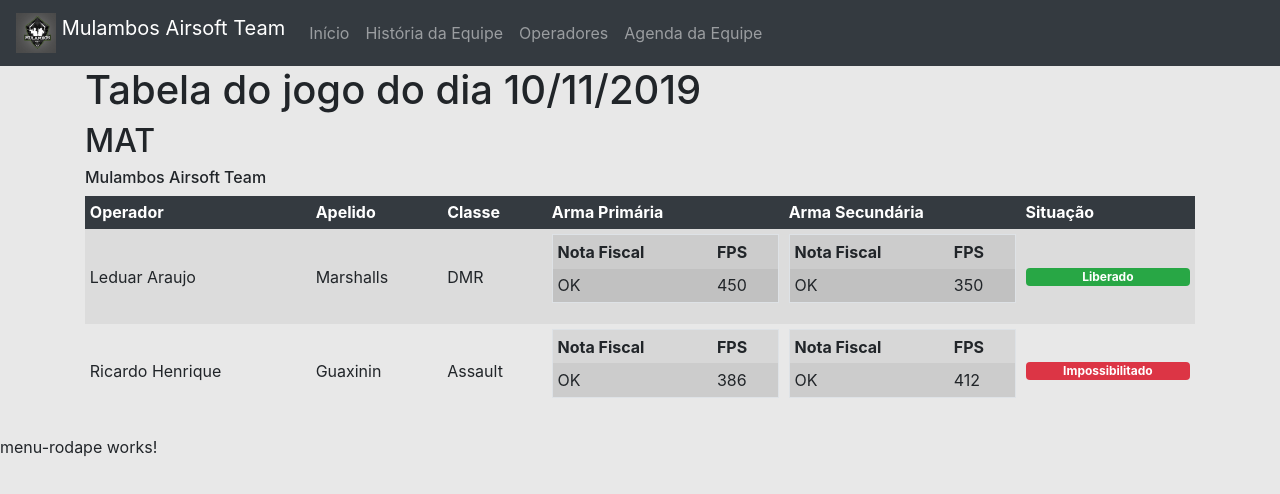
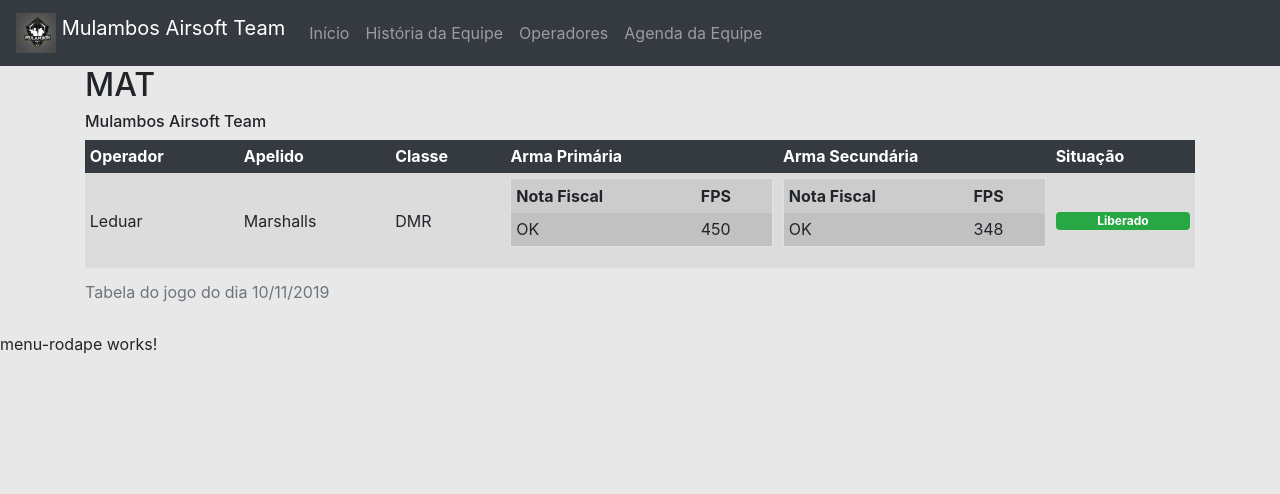
Before and after one commit to LeduarAraujo/app-mulambos, an Angular app: page /controleJogos in a window 1280 px wide. Shown: the top 494 px of the page. Built offline with nearby package versions, Linux system fonts and the light colour scheme.

Commit message:
Implementação da parte dinamica do html em dinamizar a tabela

```diff
--- a/src/app/components/controle-jogos/controle-jogos.component.html
+++ b/src/app/components/controle-jogos/controle-jogos.component.html
@@ -1,14 +1,9 @@
-
 <div class="container">
-
-    <h1>Tabela do jogo do dia 10/11/2019</h1>
-
     <h2>MAT</h2>
-                    <h6>Mulambos Airsoft Team</h6>
-
+    <h6>Mulambos Airsoft Team</h6>
     <table class="table table-sm table-striped table-borderless">
+        <caption>Tabela do jogo do dia 10/11/2019</caption>
         <thead class="thead-dark">
-
             <tr>
                 <th scope="col">Operador</th>
                 <th scope="col">Apelido</th>
@@ -19,10 +14,10 @@
             </tr>
         </thead>
         <tbody>
-            <tr>
-                <td class="align-middle">Leduar Araujo</td>
-                <td class="align-middle">Marshalls</td>
-                <td class="align-middle">DMR</td>
+            <tr *ngFor="let opr of listOpr">
+                <td class="align-middle">{{ opr.nmOpr }}</td>
+                <td class="align-middle">{{opr.aplOpr}}</td>
+                <td class="align-middle">{{opr.clOpr}}</td>
                 <td>
                     <table class="table table-bordered">
                         <thead>
@@ -31,8 +26,8 @@
                         </thead>
                         <tbody>
                             <tr class="table-active">
-                                <td>OK</td>
-                                <td>450</td>
+                                <td>{{opr.ntFirstGun}}</td>
+                                <td>{{opr.fpsFirstGun}}</td>
                             </tr>
                         </tbody>
                     </table>
@@ -45,60 +40,21 @@
                         </thead>
                         <tbody>
                             <tr class="table-active">
-                                <td>OK</td>
-                                <td>350</td>
+                                <td>{{opr.ntSecondGun}}</td>
+                                <td>{{opr.fpsSecondGun}}</td>
                             </tr>
                         </tbody>
                     </table>
                 </td>
                 <td class="align-middle">
-                    <a href="" class="badge badge-success d-flex justify-content-center">Liberado</a>
-                    <!-- <a href="#" class="badge badge-danger">Impossibilitado</a> -->
+                    <div *ngIf="opr.siOpr">
+                        <a href="" class="badge badge-success d-flex justify-content-center">Liberado</a>
+                    </div>
+                    <div *ngIf="!opr.siOpr">
+                        <a href="#" class="badge badge-danger">Impossibilitado</a>
+                    </div>
                 </td>
             </tr>
-
-            <!-- AKI FIM  -->
-
-            <tr>
-                <td class="align-middle">Ricardo Henrique</td>
-                <td class="align-middle">Guaxinin</td>
-                <td class="align-middle">Assault</td>
-                <td>
-                    <table class="table table-bordered">
-                        <thead>
-                            <th class="table-active" scope="col">Nota Fiscal</th>
-                            <th class="table-active" scope="col">FPS</th>
-                        </thead>
-                        <tbody>
-                            <tr class="table-active">
-                                <td>OK</td>
-                                <td>386</td>
-                            </tr>
-                        </tbody>
-                    </table>
-                </td>
-                <td>
-                    <table class="table table-bordered">
-                        <thead>
-                            <th class="table-active" scope="col">Nota Fiscal</th>
-                            <th class="table-active" scope="col">FPS</th>
-                        </thead>
-                        <tbody>
-                            <tr class="table-active">
-                                <td>OK</td>
-                                <td>412</td>
-                            </tr>
-                        </tbody>
-                    </table>
-                </td>
-                <td class="align-middle">
-                    <!-- <a href="#" class="badge badge-success d-flex justify-content-center">Liberado</a> -->
-                    <a href="#" class="badge badge-danger d-flex justify-content-center">Impossibilitado</a>
-                </td>
-            </tr>
-
-
-
         </tbody>
     </table>
 </div>
--- a/src/app/components/controle-jogos/controle-jogos.component.ts
+++ b/src/app/components/controle-jogos/controle-jogos.component.ts
@@ -6,10 +6,28 @@ import { Component, OnInit } from '@angular/core';
   styleUrls: ['./controle-jogos.component.css']
 })
 export class ControleJogosComponent implements OnInit {
-
+  listOpr: any;
   constructor() { }
 
   ngOnInit() {
+    this.listOpr = [
+      {
+        "nmOpr":"Leduar",
+        "aplOpr":"Marshalls",
+        "clOpr":"DMR",
+        "ntFirstGun":"OK",
+        "fpsFirstGun":"450",
+        "ntSecondGun":"OK",
+        "fpsSecondGun":"348",
+        "siOpr":true
+      }
+    ];
   }
 
+
+
+
+
+
+
 }
```
